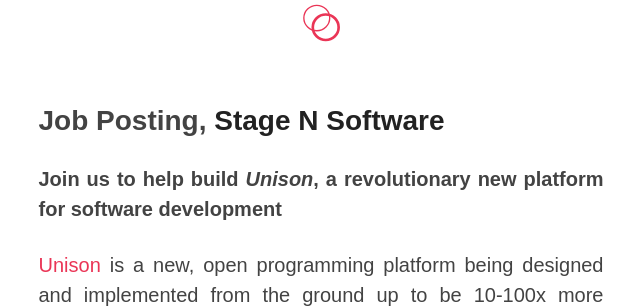
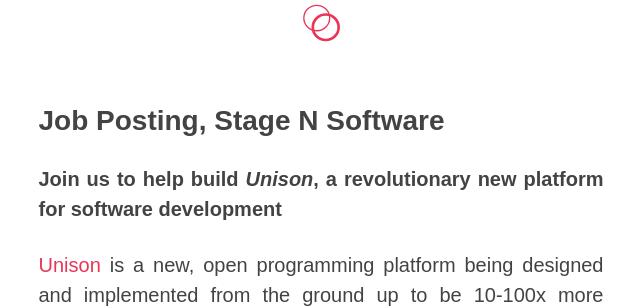
Before and after one commit to unisonweb/oldblog, a Jekyll site: the page built from jobs/index.html, in a window 1280 px wide and 900 px high, scrolled down 352 px. Shown: the part 155-463 px from the top of the window, without its empty margins (319-959 px from the left). Built offline with Jekyll 4.4.1, drawn with Linux system fonts in a browser that asks for light colours; some web fonts are replaced.

```diff
--- a/_includes/jobs.markdown
+++ b/_includes/jobs.markdown
@@ -1,4 +1,4 @@
-# Job Posting, __Stage N Software__
+# Job Posting, Stage N Software
 
 #### Join us to help build _Unison_, a revolutionary new platform for software development
 
```
